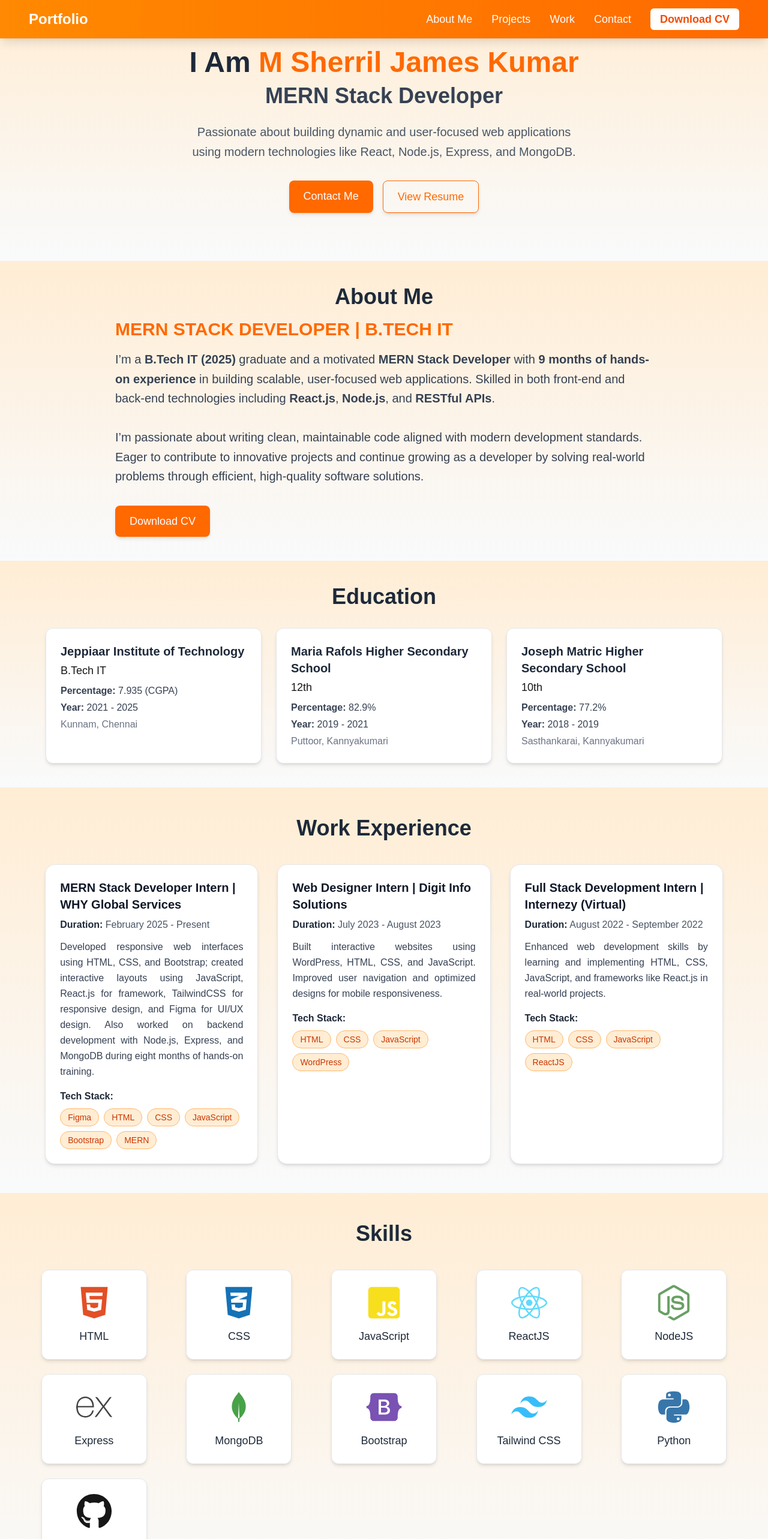
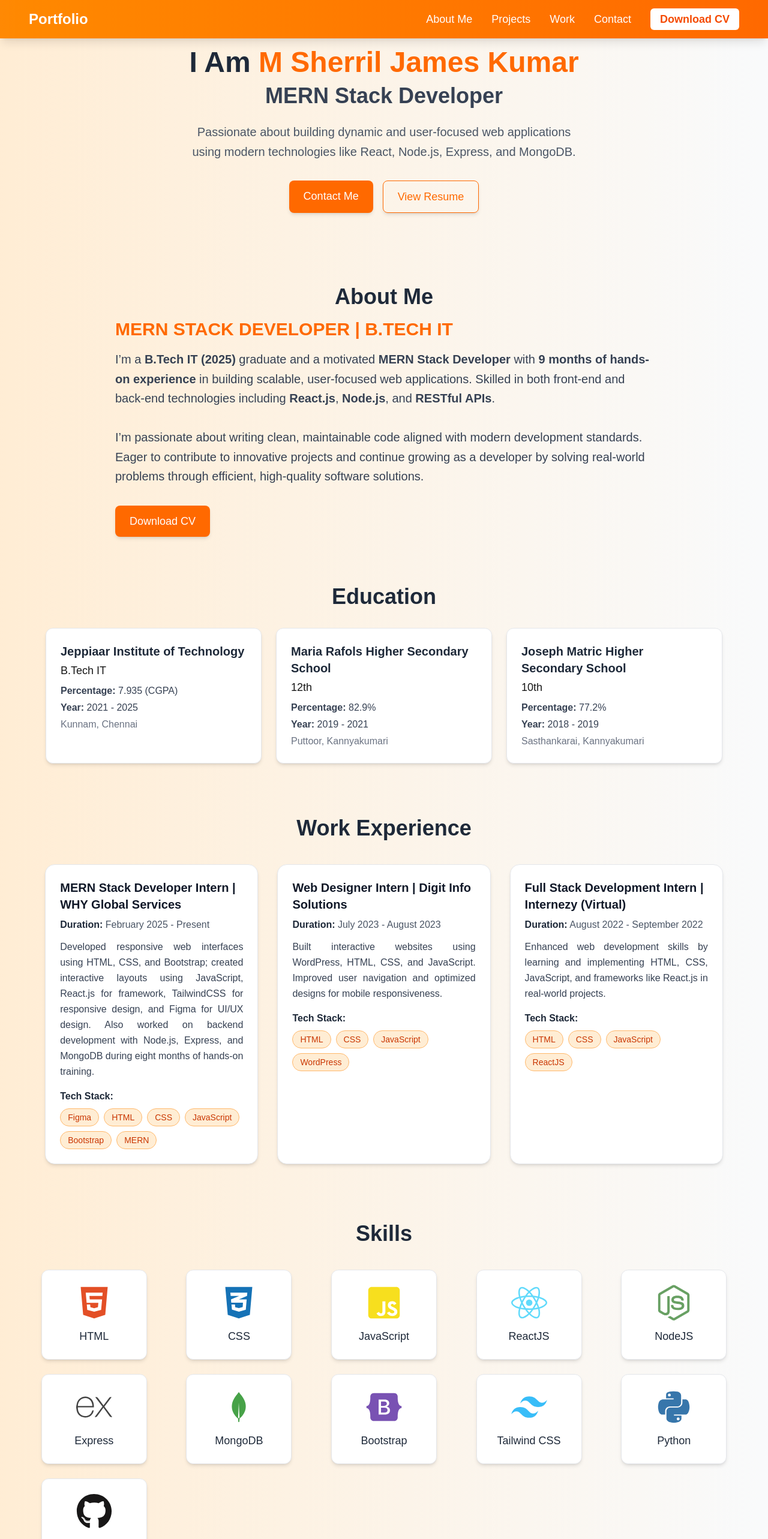
Before and after one commit to sherril203/Portfolio-Nextjs-, a Next.js app in the folder portfolio/: page / in a window 1280 px wide. Shown: the top 2566 px of the page at 60% size. Built offline with nearby package versions, Linux system fonts and the light colour scheme.

Commit message:
portfolio updated except resume file

```diff
--- a/portfolio/components/AboutMe.jsx
+++ b/portfolio/components/AboutMe.jsx
@@ -10,7 +10,7 @@ const AboutMe = () => {
   }, []);
 
   return (
-    <div className="bg-gradient-to-b from-orange-100 to-gray-50 py-10 px-6 md:px-16 lg:px-24"
+    <div className="bg-linear-to-r from-orange-100 to-gray-50 py-10 px-6 md:px-16 lg:px-24"
     id="about">
       <div
         className="max-w-4xl mx-auto text-center md:text-left"
--- a/portfolio/components/Contact.jsx
+++ b/portfolio/components/Contact.jsx
@@ -14,7 +14,7 @@ const Contact = () => {
 
   return (
     <div
-      className="bg-gradient-to-b from-orange-100 to-gray-50 py-12 px-6 md:px-12"
+      className="bg-linear-to-r from-orange-100 to-gray-50 py-12 px-6 md:px-12"
       id="contact"
     >
       <div className="max-w-3xl mx-auto text-center">
--- a/portfolio/components/Education.jsx
+++ b/portfolio/components/Education.jsx
@@ -33,7 +33,7 @@ const Education = () => {
   ];
 
   return (
-    <div className="bg-gradient-to-b from-orange-100 to-gray-50 w-full py-10 " id="education">
+    <div className="bg-linear-to-r from-orange-100 to-gray-50 w-full py-10 " id="education">
       <h1
         className="text-center font-bold text-3xl sm:text-4xl mb-8 text-gray-800"
         data-aos="fade-up"
--- a/portfolio/components/Intro.jsx
+++ b/portfolio/components/Intro.jsx
@@ -10,7 +10,7 @@ const Intro = () => {
   }, []);
 
   return (
-    <div className="bg-gradient-to-b from-orange-100 to-gray-50 py-20 px-6 flex flex-col items-center justify-center text-center"
+    <div className="bg-linear-to-r from-orange-100 to-gray-50 py-20 px-6 flex flex-col items-center justify-center text-center"
     id="intro">
       <h1
         data-aos="fade-up"
--- a/portfolio/components/Navbar.jsx
+++ b/portfolio/components/Navbar.jsx
@@ -7,7 +7,7 @@ const Navbar = () => {
   const [menuOpen, setMenuOpen] = useState(false);
 
   return (
-    <nav className="fixed top-0 left-0 w-full bg-gradient-to-r from-orange-400 to-orange-500 text-white shadow-lg z-50">
+    <nav className="fixed top-0 left-0 w-full bg-linear-to-r from-orange-400 to-orange-500 text-white shadow-lg z-50">
       <div className="flex justify-between items-center px-6 md:px-12 py-4">
 
         <h1 className="text-2xl font-bold">
--- a/portfolio/components/Projects.jsx
+++ b/portfolio/components/Projects.jsx
@@ -47,7 +47,7 @@ const Projects = () => {
   ];
 
   return (
-    <div className="bg-gradient-to-b from-orange-100 to-gray-50 py-12 px-6 md:px-12" id="projects">
+    <div className="bg-linear-to-r from-orange-100 to-gray-50 py-12 px-6 md:px-12" id="projects">
       <h1
         className="text-center text-3xl sm:text-4xl font-extrabold text-gray-800 mb-10"
         data-aos="fade-up"
--- a/portfolio/components/Skills.jsx
+++ b/portfolio/components/Skills.jsx
@@ -36,7 +36,7 @@ const Skills = () => {
   ];
 
   return (
-    <section className="bg-gradient-to-b from-orange-100 to-gray-50 py-12 px-6 md:px-12">
+    <section className="bg-linear-to-r from-orange-100 to-gray-50 py-12 px-6 md:px-12">
       <h1
         className="text-center font-extrabold text-3xl sm:text-4xl text-gray-800 mb-10"
         data-aos="fade-up"
--- a/portfolio/components/Work.jsx
+++ b/portfolio/components/Work.jsx
@@ -33,7 +33,7 @@ const Work = () => {
   ];
 
   return (
-    <div className="bg-gradient-to-b from-orange-100 to-gray-50 py-12 px-6 md:px-12" id="work">
+    <div className="bg-linear-to-r from-orange-100 to-gray-50 py-12 px-6 md:px-12" id="work">
       <h1
         className="text-center font-extrabold text-3xl sm:text-4xl text-gray-800 mb-10"
         data-aos="fade-up"
```
